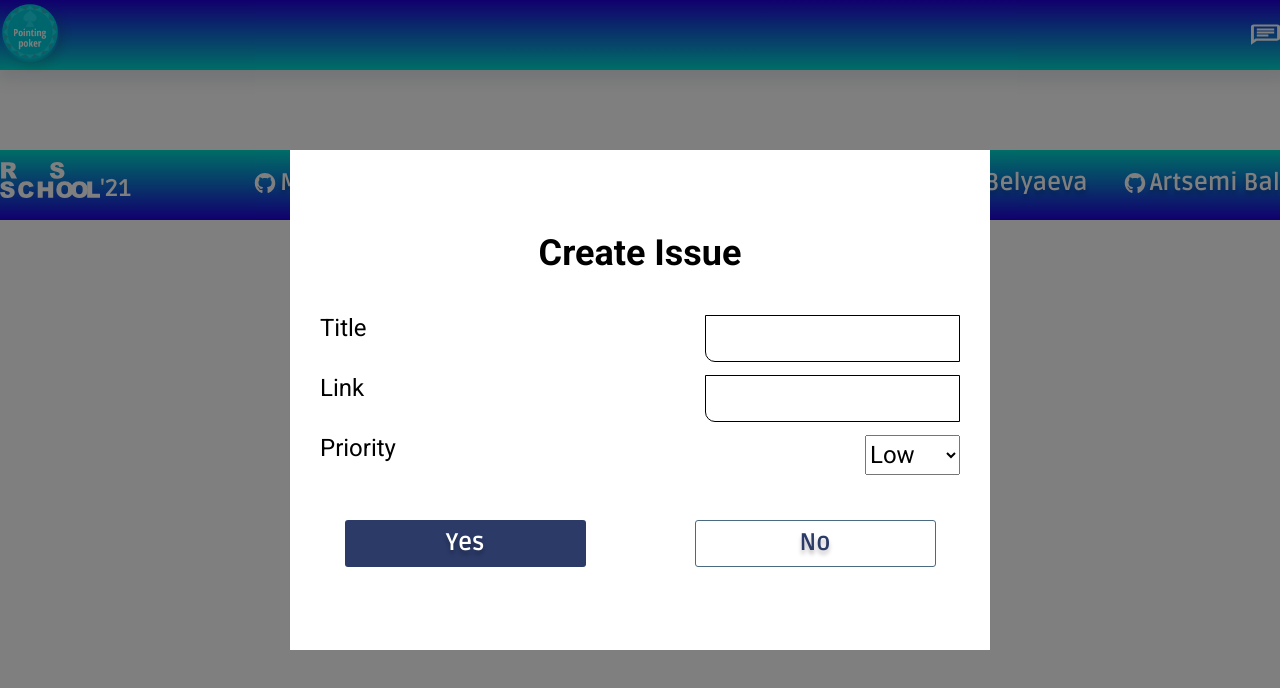
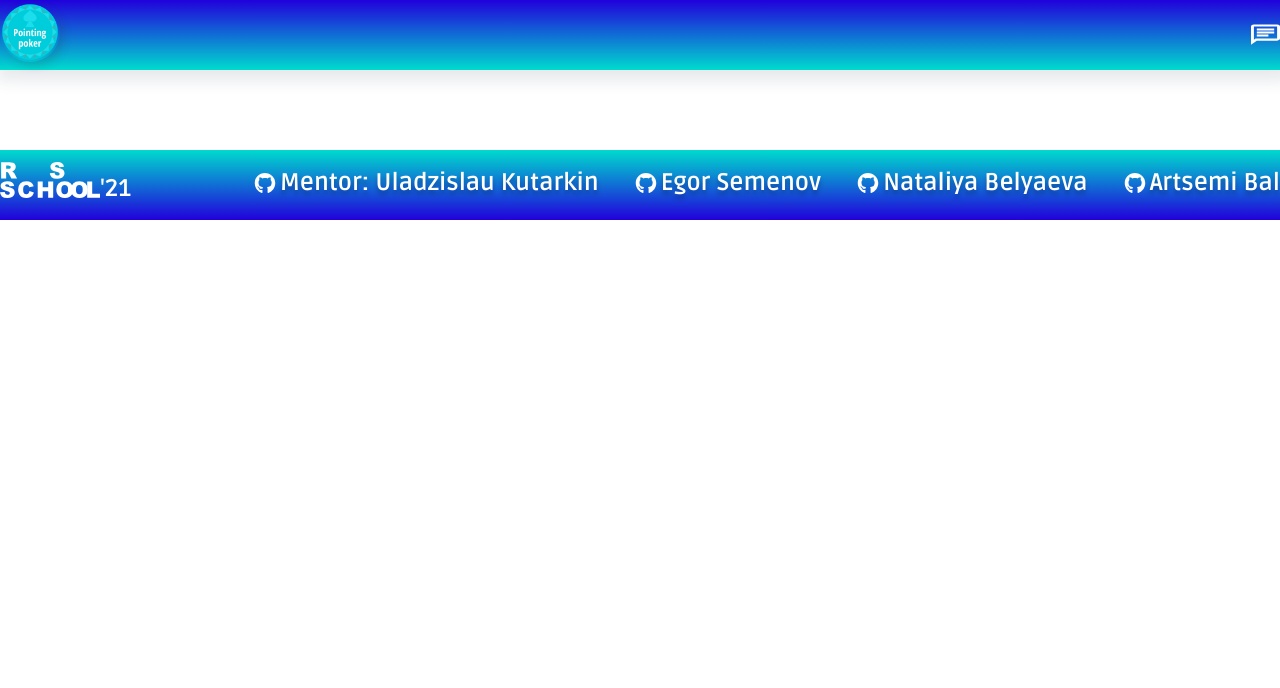
Before and after one commit to Rob-n-Dude/pointing-poker, a React (Create React App) app in the folder pointing-poker/: page / in a window 1280 px wide. Shown: the top 688 px of the page. Built offline with nearby package versions, Linux system fonts and the light colour scheme.

Commit message:
TT-Lobby-PopUps: clean app.tsx

```diff
--- a/pointing-poker/src/App.tsx
+++ b/pointing-poker/src/App.tsx
@@ -2,16 +2,12 @@ import React from 'react';
 import './App.scss';
 import Footer from './components/footer/Footer';
 import Header from './components/header/Header';
-import CreateIssue from './components/popup/createIssue/CreateIssue';
-// import KickPlayer from './components/popup/kickPlayer/KickPlayer';
-import PopUp from './components/popup/PopUp';
 
 const App: React.FC = () => {
   return (
     <>
       <Header />
-      <PopUp negativeAction={() => {}} positiveAction={() => {}} content={CreateIssue} />
-      {/* <PopUp content={<KickPlayer user={{ name: 'Jon Sina' }} />} /> */}
+
       <Footer />
     </>
   );
```
